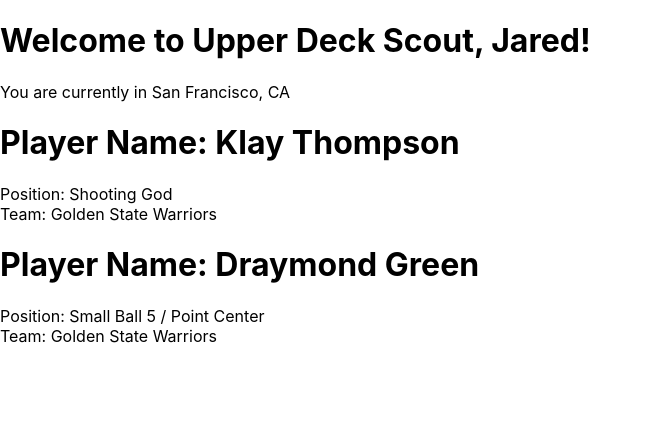
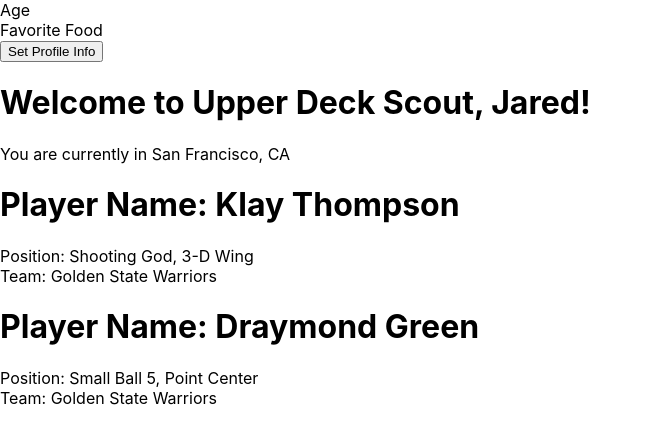
Before and after one commit to jstearne/upper-deck-scout, a React (Create React App) app in the folder upper-deck-scout/: page / in a window 1280 px wide. Shown: the top 444 px of the page, without its empty margins (0-652 px from the left). Built offline with nearby package versions, Linux system fonts and the light colour scheme.

Commit message:
Profile button show

```diff
--- /dev/null
+++ b/upper-deck-scout/src/components/InfoItem/index.js
@@ -0,0 +1,9 @@
+import React from 'react';
+
+const InfoItem = (props) => (
+    <div>
+        {props.info}
+    </div>
+);
+
+export default InfoItem;
--- /dev/null
+++ b/upper-deck-scout/src/components/InfoList/index.js
@@ -0,0 +1,13 @@
+import React from 'react';
+import InfoItem from '../InfoItem';
+
+// note the function opens to Parentheses (JSX), NOT curly braces!!
+const InfoList = (props) => (
+    <div>
+        {props.info.map((info, i) => (
+            <InfoItem info={info.label} value={info.value} key={i} />
+        ))}
+    </div>
+);
+
+export default InfoList;
--- /dev/null
+++ b/upper-deck-scout/src/components/NamePlate/index.js
@@ -0,0 +1,5 @@
+import React from 'react';
+
+const NamePlate = (props) => <div>{props.name}</div>;
+
+export default NamePlate;
--- /dev/null
+++ b/upper-deck-scout/src/components/Profile/index.js
@@ -0,0 +1,45 @@
+import React from 'react';
+import NamePlate from '../NamePlate';
+import InfoList from '../InfoList';
+
+class Profile extends React.Component {
+    constructor() {
+        super();
+
+        this.state = {
+            name: "",
+            age: "",
+            favoriteFood: "",
+            showButton: true,
+        };
+    }
+    render() {
+        return(
+            <div>
+                <NamePlate name={this.state.name} />
+                <InfoList
+                    info={[
+                        { label: "Age", value: this.state.age },
+                        { label: "Favorite Food", value: this.state.favoriteFood },
+                    ]}
+                />
+                {this.state.showButton && (
+                    <button
+                        onClick={() =>
+                            this.setState({
+                                name: "Jared",
+                                age: "37",
+                                favoriteFood: "Mango Sticky Rice",
+                                showButton: false,
+                            })
+                        }
+                    >
+                        Set Profile Info
+                    </button>
+                )}
+            </div>
+        );
+    }
+}
+
+export default Profile;
--- a/upper-deck-scout/src/index.js
+++ b/upper-deck-scout/src/index.js
@@ -2,20 +2,22 @@
 import ReactDOM from 'react-dom';
 import './index.css';
 import Welcome from './App'; // 'Welcome' compoenent defined in App.js
-import Player from './components/Player'; // everything is in src/ so relative paths start AFTER src/ = ./
+import Player from './components/Player';
+import Profile from './components/Profile';
 import reportWebVitals from './reportWebVitals';
 
 ReactDOM.render(
   <React.StrictMode>
+    <Profile />
     <Welcome name={"Jared"} location={"San Francisco, CA"} />
     <Player
       name={"Klay Thompson"}
-      position={"Shooting God"}
+      position={"Shooting God, 3-D Wing"}
       team={"Golden State Warriors"} />
 
       <Player
       name={"Draymond Green"}
-      position={"Small Ball 5 / Point Center"}
+      position={"Small Ball 5, Point Center"}
       team={"Golden State Warriors"} />
   </React.StrictMode>,
   document.getElementById('root')
```
Also changed, not shown: upper-deck-scout/src/App.js (+7 -3 lines).
